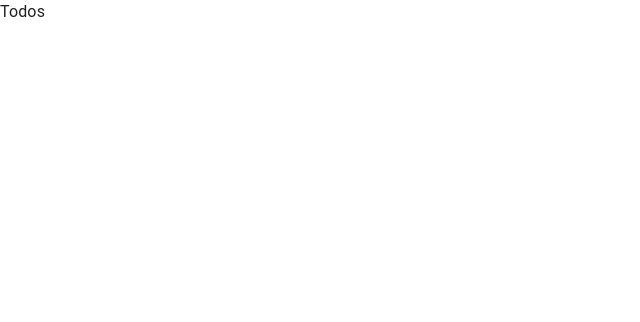
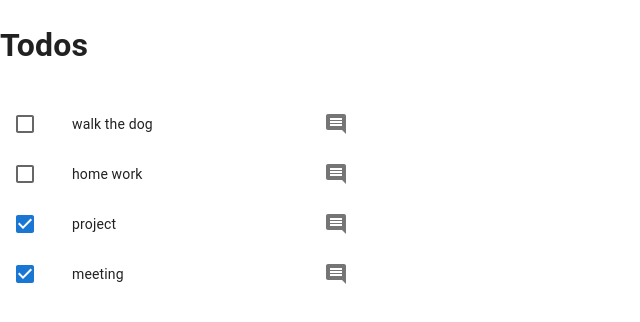
Before and after one commit to iamhruthiks/Todos-HRUTHIK-S, a React (Vite) app: page / in a window 1280 px wide. Shown: the top 322 px of the page, without its empty margins (0-640 px from the left). Built offline with nearby package versions, Linux system fonts and the light colour scheme.

Commit message:
add TodoList

```diff
--- a/src/App.jsx
+++ b/src/App.jsx
@@ -1,11 +1,13 @@
 import { CssBaseline } from "@mui/material"
+import TodoList from "./TodoList"
 
 function App() {
 
   return (
     <>
       <CssBaseline />
-      Todos
+      <h1>Todos</h1>
+      <TodoList />
     </>
   )
 }
--- /dev/null
+++ b/src/TodoList.jsx
@@ -0,0 +1,53 @@
+import * as React from 'react';
+import List from '@mui/material/List';
+import ListItem from '@mui/material/ListItem';
+import ListItemButton from '@mui/material/ListItemButton';
+import ListItemIcon from '@mui/material/ListItemIcon';
+import ListItemText from '@mui/material/ListItemText';
+import Checkbox from '@mui/material/Checkbox';
+import IconButton from '@mui/material/IconButton';
+import CommentIcon from '@mui/icons-material/Comment';
+import { useState } from 'react';
+
+const initialTodos = [
+    { id: 1, text: "walk the dog", completed: false },
+    { id: 2, text: "home work", completed: false },
+    { id: 3, text: "project", completed: true },
+    { id: 4, text: "meeting", completed: true },
+]
+
+export default function TodoList() {
+    const [todos, setTodos] = useState(initialTodos)
+    return (
+        <List sx={{ width: '100', maxWidth: 360, bgcolor: 'background.paper' }}>
+            {todos.map(todo => {
+                const labelId = `checkbox-list-label-${todo.id}`;
+
+                return (
+                    <ListItem
+                        key={todo.id}
+                        secondaryAction={
+                            <IconButton edge="end" aria-label="comments">
+                                <CommentIcon />
+                            </IconButton>
+                        }
+                        disablePadding
+                    >
+                        <ListItemButton role={undefined} dense>
+                            <ListItemIcon>
+                                <Checkbox
+                                    edge="start"
+                                    checked={todo.completed}
+                                    tabIndex={-1}
+                                    disableRipple
+                                    inputProps={{ 'aria-labelledby': labelId }}
+                                />
+                            </ListItemIcon>
+                            <ListItemText id={labelId} primary={todo.text} />
+                        </ListItemButton>
+                    </ListItem>
+                )
+            })}
+        </List>
+    );
+}
```
